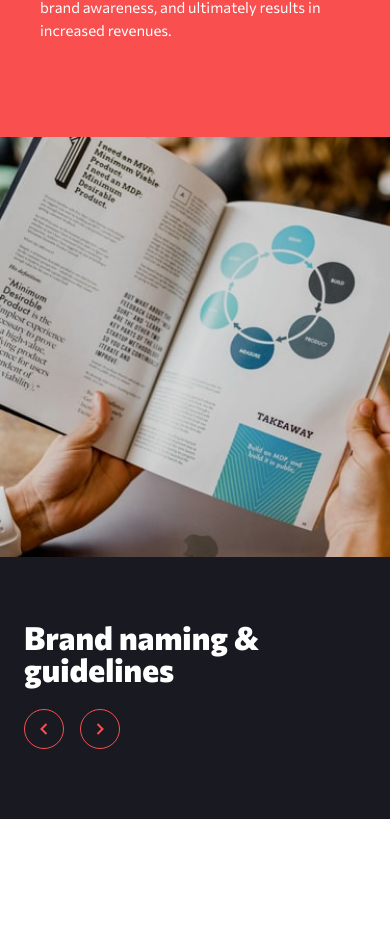
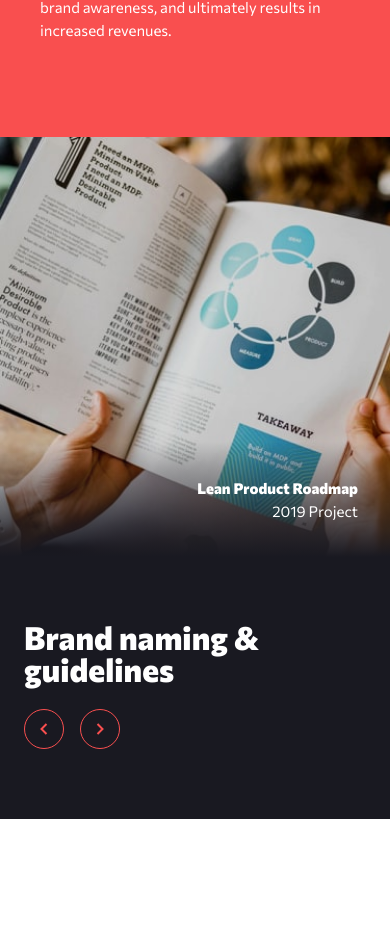
Before and after one commit to aroquega/creative-agency, a React (Vite) app in the folder site/: page / in a window 390 px wide. Shown: the part 2117-3047 px from the top of the page. Built offline with nearby package versions, Linux system fonts and the light colour scheme.

Commit message:
chore: Adds caption

```diff
--- a/site/src/components/slides.tsx
+++ b/site/src/components/slides.tsx
@@ -12,29 +12,51 @@ import slide3Mobile from "../assets/mobile/image-slide-3.jpg";
 import slide3Tablet from "../assets/tablet/image-slide-3.jpg";
 import slide3Desktop from "../assets/desktop/image-slide-3.jpg";
 
+interface SlideCaptionProps {
+  title: string;
+  description: string;
+}
+
+function SlideCaption({ title, description }: SlideCaptionProps) {
+  return (
+    <div className="absolute right-0 left-0 bottom-0 px-8 py-[35px] sm:py-[40px] sm:px-[45px] xl:px-[154px] xl:py-[68px] text-[15px] text-white bg-gradient-to-t from-black to-transparent text-right">
+      <p className="font-extrabold xl:text-[20px]">{title}</p>
+      <p className="text-white xl:text-[18px]">{description}</p>
+    </div>
+  );
+}
+
 export const Slide1 = () => (
+  <div className="relative">
     <ResponsiveImage
-    className="sm:max-w-[895px]"
       mobile={slide1Mobile}
       tablet={slide1Tablet}
       desktop={slide1Desktop}
     />
+    <SlideCaption title="Lean Product Roadmap" description="2019 Project" />
+  </div>
 );
 
 export const Slide2 = () => (
+  <div className="relative">
     <ResponsiveImage
       className="sm:max-w-[895px]"
       mobile={slide2Mobile}
       tablet={slide2Tablet}
       desktop={slide2Desktop}
     />
+    <SlideCaption title="New Majestic Hotel" description="2018 Project" />
+  </div>
 );
 
 export const Slide3 = () => (
+  <div className="relative">
     <ResponsiveImage
       className="sm:max-w-[895px]"
       mobile={slide3Mobile}
       tablet={slide3Tablet}
       desktop={slide3Desktop}
     />
+    <SlideCaption title="Crypto Dashboard" description="2016 Project" />
+  </div>
 );
```
Lines whose indentation alone changed are shown as unchanged.
